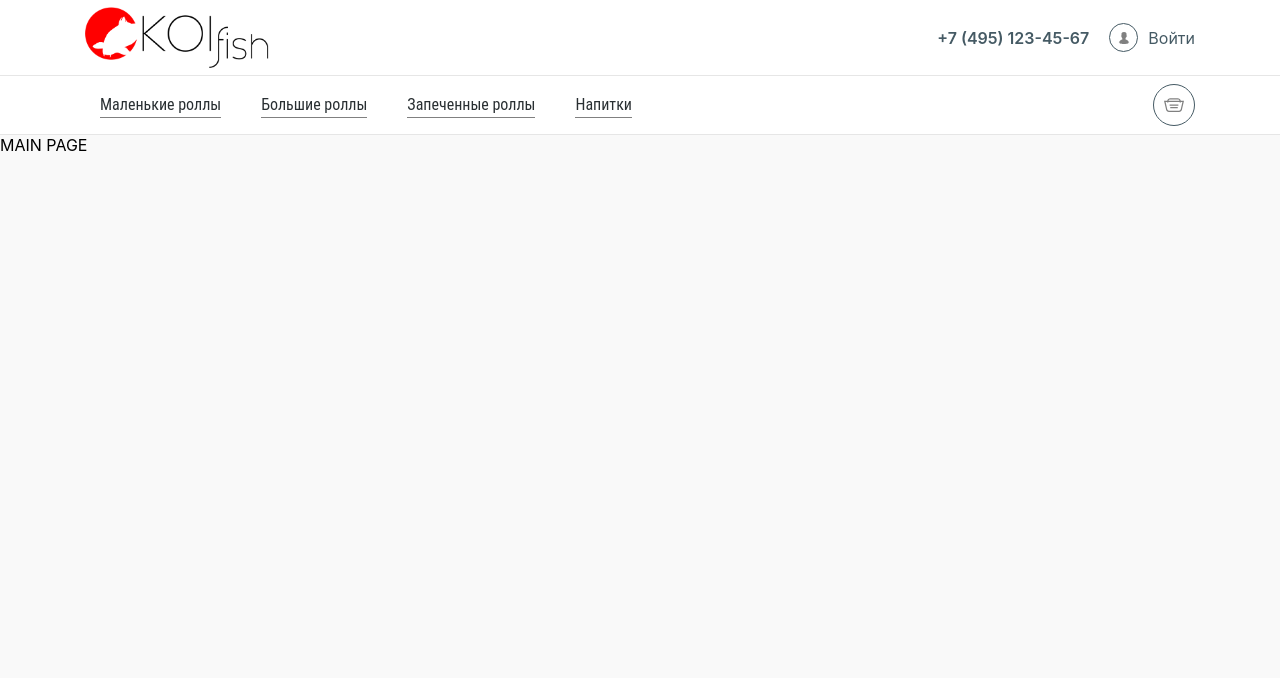
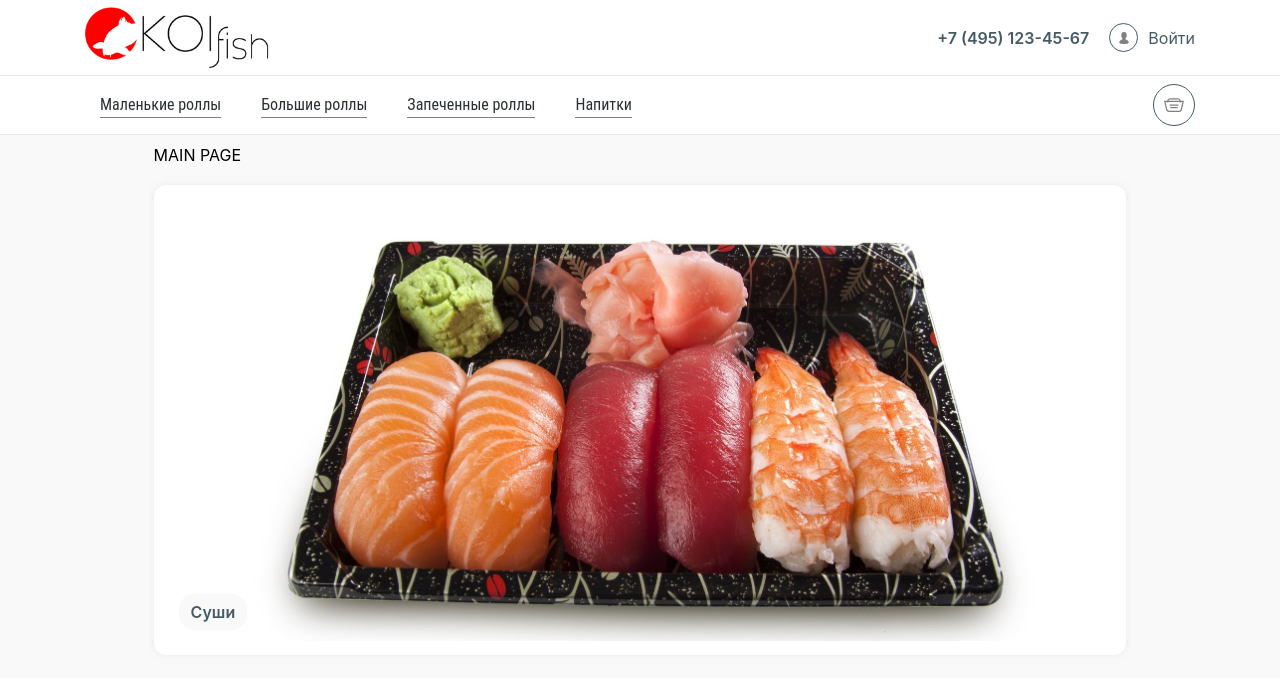
Before and after one commit to YuliyaSosnovskaya/koifish, a React (Create React App) app: page /catalog in a window 1280 px wide. Shown: the top 678 px of the page. Built offline with nearby package versions, Linux system fonts and the light colour scheme.

Commit message:
intermidiet commit

```diff
--- /dev/null
+++ b/src/components/catalogItem/catalogItem.js
@@ -0,0 +1,16 @@
+import classes from './catalogItem.module.css';
+import susiImg from '../../img/mainsusi2.jpg';
+
+const CatalogItem = () => {
+  return (
+    <div className={classes.catalogItem}>
+      <img src={susiImg} alt='susi'/>
+
+      <div className={classes.title}>
+        Суши
+      </div>
+    </div>
+  )
+}
+
+export default CatalogItem;
--- /dev/null
+++ b/src/components/catalogItem/catalogItem.module.css
@@ -0,0 +1,32 @@
+.catalogItem {
+  /* display: flex;
+  flex-direction: column; */
+  position: relative;
+  background-color: #fff;
+  border-radius: 12px;
+  margin-top: 20px;
+  padding: 10px;
+  box-shadow: 0 0 7px #515c621a;
+
+}
+.catalogItem:hover{
+  box-shadow: 0 0 15px #515c624d;;
+}
+img {
+  width: 100%;
+
+
+}
+.title {
+  position: absolute;
+  bottom: 25px;
+  left: 25px;
+  font-size: 16px;
+  /* width: fit-content; */
+  background-color: #f9f9f9;
+  border-radius: 15px;
+  padding: 8px 12px;
+  color: #455a64;
+  font-weight: 600;
+
+}
--- a/src/components/layout/layout.module.css
+++ b/src/components/layout/layout.module.css
@@ -6,4 +6,5 @@
 .content {
   background-color: #f9f9f9;
   flex-grow: 1;
+  padding:10px 12%;
 }
--- a/src/components/mainPage/mainPage.js
+++ b/src/components/mainPage/mainPage.js
@@ -1,7 +1,11 @@
+import CatalogItem from "../catalogItem/catalogItem"
 
 const MainPage = () => {
   return(
+    <>
     <span>MAIN PAGE</span>
+    <CatalogItem/>
+    </>
   );
 };
 
```
Also changed, not shown: src/img/mainsusi2.jpg (added), src/img/susimain.jpg (added).
